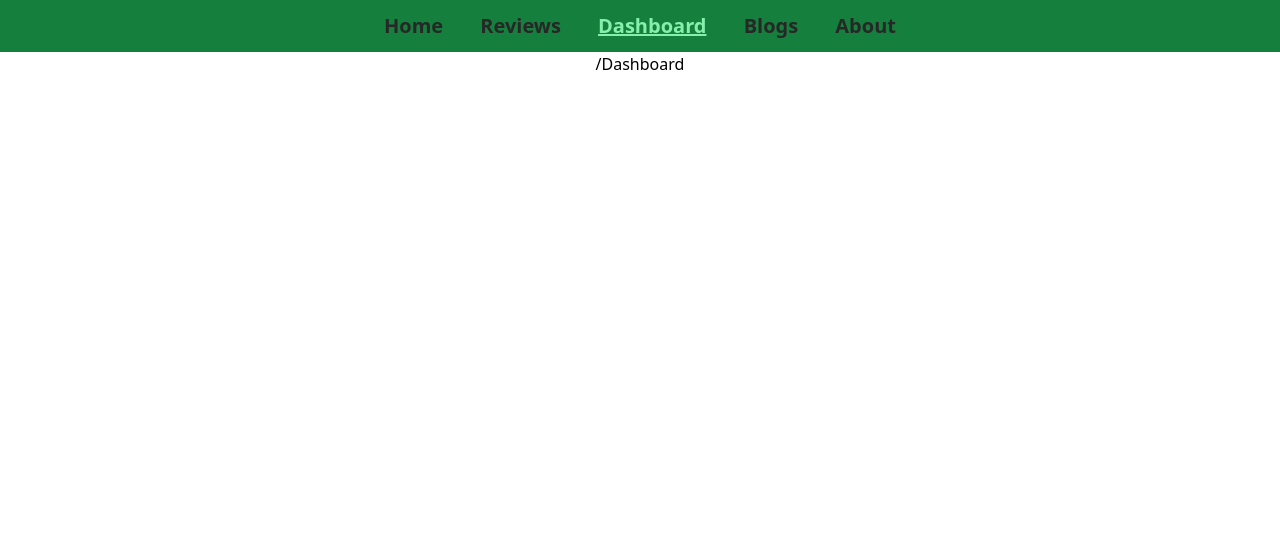
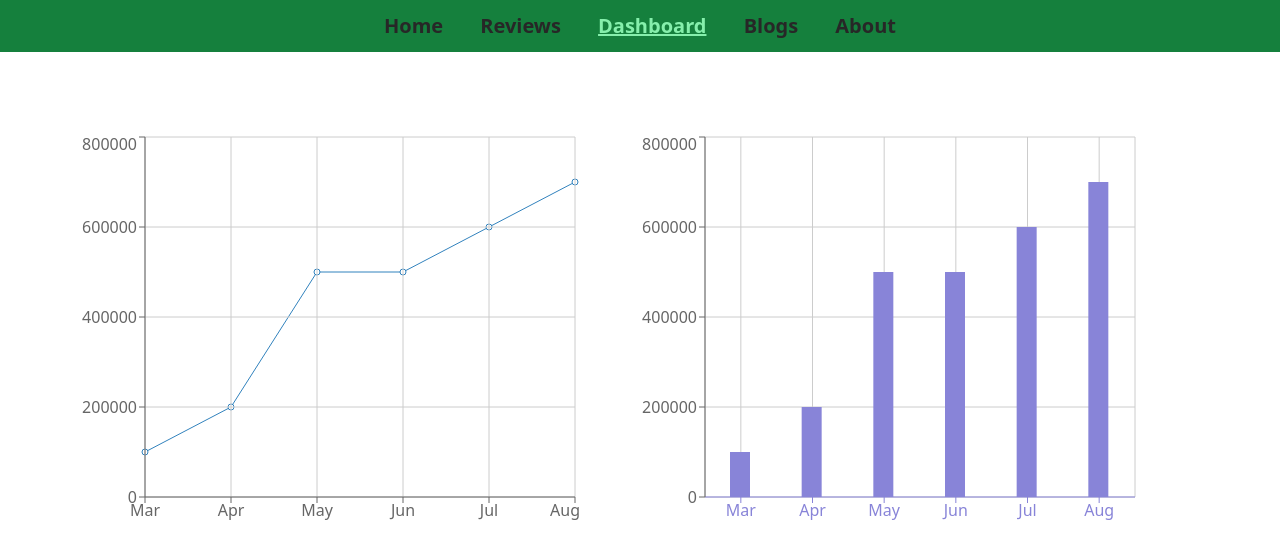
Before and after one commit to ab-siddiq/react-product-data-analysis, a React (Create React App) app: page /dashboard in a window 1280 px wide. Shown: the top 558 px of the page. Built offline with nearby package versions, Linux system fonts and the light colour scheme.

Commit message:
completed dashboard showed chart using rechart

```diff
--- a/src/components/Dashboard/Dashboard.js
+++ b/src/components/Dashboard/Dashboard.js
@@ -1,9 +1,35 @@
-import React from 'react';
+import React, { useEffect, useState } from 'react';
+import { Bar, BarChart, CartesianGrid, Line, LineChart, Tooltip, XAxis, YAxis } from 'recharts';
 
 const Dashboard = () => {
+    const [data, setData] = useState([]);
+    useEffect(() => {
+        fetch('data.json')
+            .then(res => res.json())
+        .then(data=>setData(data))
+    }, [])
+    console.log(data)
     return (
-        <div>
-            /Dashboard
+        <div className='grid grid-cols-2 m-20'>
+            <div className="">
+                <LineChart width={500} height={400} data={data}>
+                    <Line dataKey="investment"></Line>
+                    <CartesianGrid></CartesianGrid>
+                    <XAxis dataKey="month"></XAxis>
+                    <YAxis></YAxis>
+                    <Tooltip></Tooltip>
+                </LineChart>
+            </div>
+            <div className="">
+                <BarChart width={500} height={400} data={data}>
+                <Line dataKey="investment"></Line>
+                    <CartesianGrid></CartesianGrid>
+                    <XAxis dataKey="month" stroke="#8884d8"></XAxis>
+                    <YAxis></YAxis>
+                    <Bar dataKey="investment" fill="#8884d8" barSize={20}></Bar>
+                    <Tooltip></Tooltip>
+                </BarChart>
+            </div>
         </div>
     );
 };
```
